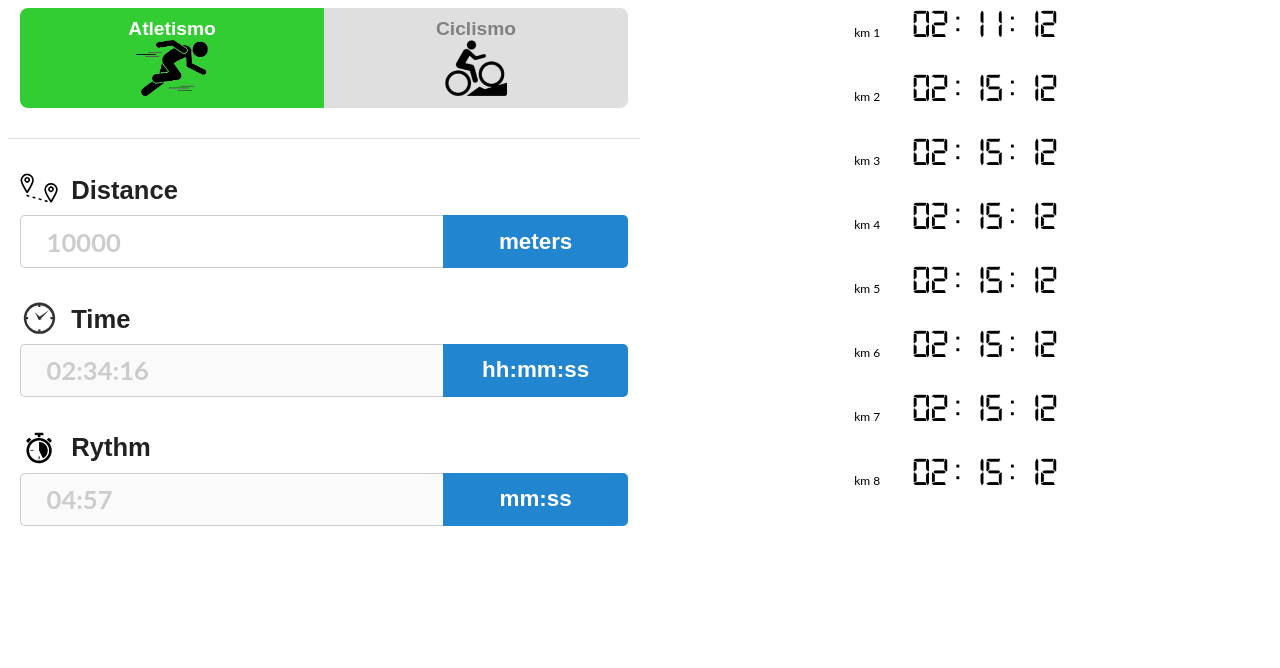
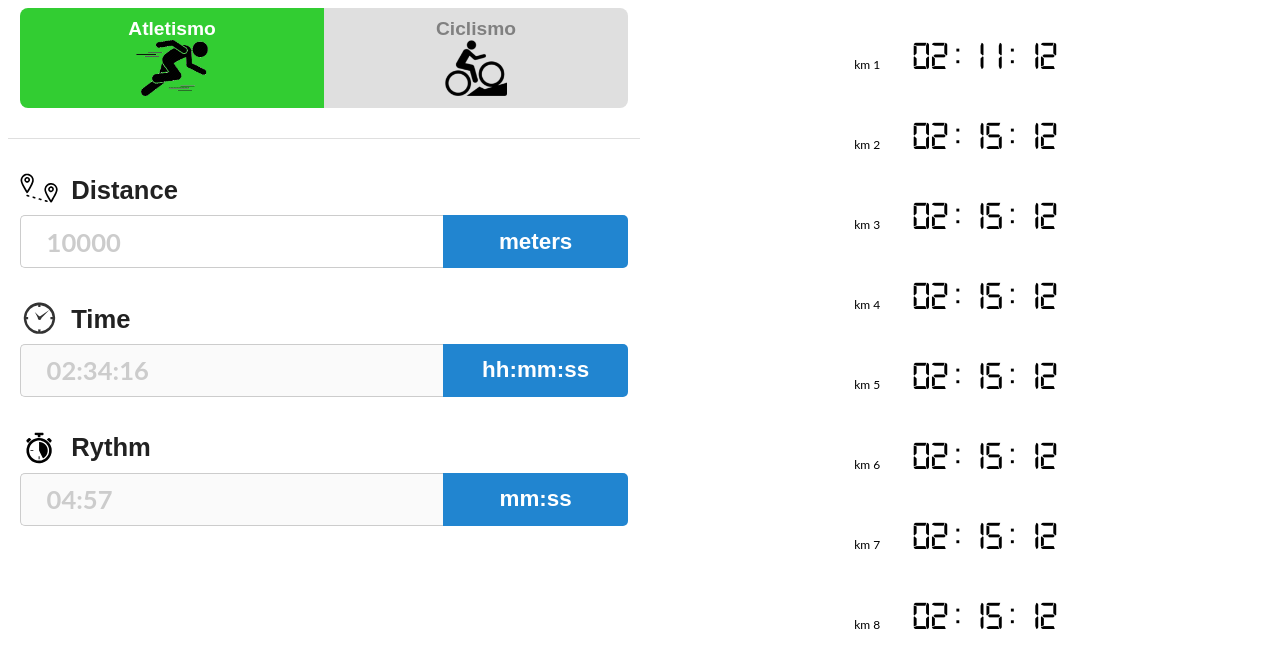
Before and after one commit to jorgesc/PaceCalculator, a React (Create React App) app: page / in a window 1280 px wide. Shown: the top 668 px of the page. Built offline with nearby package versions, Linux system fonts and the light colour scheme.

Commit message:
Cleaned LapTimesDisplay

```diff
--- /dev/null
+++ b/src/components/LapTimesDisplay/Digit.tsx
@@ -0,0 +1,41 @@
+import React, {useState, useEffect} from "react";
+import styled from "styled-components";
+
+interface IDigitProps {
+  value: string;
+  animationTime?: number;
+}
+
+const randInt = (max: number): number => {
+  return Math.floor(Math.random() * max);
+};
+
+const StyledDiv = styled.div`
+  font-family: Digital;
+`;
+
+const Digit = ({value, animationTime}: IDigitProps) => {
+  const initialState: string[] = [];
+  const [valuesToShow, setValuesToShow] = useState(initialState);
+
+  const genRandomArray = (aTime: number) => {
+    const len = aTime * 2 + randInt(5);
+    return Array.from({length: len}, () => randInt(10).toString());
+  };
+
+  useEffect(() => {
+    const arr = animationTime ? genRandomArray(animationTime) : new Array();
+    setValuesToShow([...arr, value]);
+  }, [value]);
+
+  useEffect(() => {
+    if (valuesToShow.length <= 1) return;
+    setTimeout(() => {
+      setValuesToShow(valuesToShow.slice(1));
+    }, 100 + randInt(50));
+  });
+
+  return <StyledDiv>{valuesToShow[0]}</StyledDiv>;
+};
+
+export default Digit;
--- a/src/components/LapTimesDisplay/LapTimesDisplay.tsx
+++ b/src/components/LapTimesDisplay/LapTimesDisplay.tsx
@@ -13,26 +13,51 @@ interface ILapTimesContainerProps {
   times?: ILapTimesArray;
 }
 
-const StyledLapTimesContainer = styled.div`
+interface IStyledLapTimesContainerProps {
+  empty: boolean;
+}
+
+const StyledLapTimesContainer = styled.div<IStyledLapTimesContainerProps>`
   width: 100%;
   height: 100%;
   display: flex;
   flex-direction: column;
   align-items: center;
+  color: ${props => (props.empty ? "lightgray" : "black")};
+  margin-top: 32px;
+  transition: color 0.5s linear;
 `;
 
-const LapTimesContainer = ({times}: ILapTimesContainerProps) => {
-  const generateContent = () => {
-    return times
-      ? times.map((t, i) => (
-          <LapTimesTime key={i} label={t.label} time={t.time} index={i + 1} />
-        ))
-      : [...new Array(10)].map((v, i) => (
-          <LapTimesTime key={i} label={`km ${i + 1}`} />
-        ));
+const LapTimesContainer = ({
+  times,
+}: ILapTimesContainerProps): React.ReactElement => {
+  const generateEmptyContent = () => {
+    return [...new Array(10)].map((v, i) => (
+      <LapTimesTime key={i} label={`km ${i + 1}`} />
+    ));
   };
 
-  return <StyledLapTimesContainer>{generateContent()}</StyledLapTimesContainer>;
+  const generateRealContent = () => {
+    if (!times) throw new Error("times has to be defined!");
+    return times.map((t, i) => (
+      <LapTimesTime
+        key={i}
+        label={t.label}
+        time={t.time}
+        animationTime={i + 1}
+      />
+    ));
+  };
+
+  const generateContent = () => {
+    return times ? generateRealContent() : generateEmptyContent();
+  };
+
+  return (
+    <StyledLapTimesContainer empty={!times}>
+      {generateContent()}
+    </StyledLapTimesContainer>
+  );
 };
 
 export default LapTimesContainer;
--- a/src/components/LapTimesDisplay/LapTimesTime.tsx
+++ b/src/components/LapTimesDisplay/LapTimesTime.tsx
@@ -1,10 +1,12 @@
 import React, {useState, useEffect} from "react";
 import styled from "styled-components";
+
+import Digit from "./Digit";
 
 interface ILapTimesTimeProps {
   label?: string;
   time?: string;
-  index?: number;
+  animationTime?: number;
 }
 
 const StyledLapTimesTime = styled.div`
@@ -13,7 +15,7 @@ const StyledLapTimesTime = styled.div`
   justify-content: center;
   width: 100%;
   align-items: baseline;
-  margin-bottom: 32px;
+  margin-bottom: 48px;
 `;
 
 const StyledLabel = styled.div`
@@ -30,44 +32,20 @@ const StyledTime = styled.div`
   flex-direction: row;
 `;
 
-const StyledDiv = styled.div`
-  font-family: Digital;
-`;
-
-const randInt = (max: number): number => {
-  return Math.floor(Math.random() * max);
-};
-
-export const Digit = ({value, delay}: {value: string; delay?: number}) => {
-  const initialState: string[] = [];
-  const [valuesToShow, setValuesToShow] = useState(initialState);
-
-  useEffect(() => {
-    const arrLength = delay ? delay * 2 + randInt(5) : 0;
-    const newArr = Array.from({length: arrLength}, () =>
-      randInt(10).toString(),
-    );
-    newArr.push(value);
-    setValuesToShow(newArr);
-  }, [value]);
-
-  useEffect(() => {
-    if (valuesToShow.length <= 1) return;
-    setTimeout(() => {
-      setValuesToShow(valuesToShow.slice(1));
-    }, 100 + randInt(50));
-  });
-
-  return <StyledDiv>{valuesToShow[0]}</StyledDiv>;
-};
-
-const LapTimesTime = ({label, time, index}: ILapTimesTimeProps) => {
+const LapTimesTime = ({
+  label,
+  time,
+  animationTime,
+}: ILapTimesTimeProps): React.ReactElement => {
   const generateTime = () => {
     if (!time) return "--:--:--";
-    return time.split("").map((curr, i) => {
-      if (curr === ":") return <StyledDiv key={i}>:</StyledDiv>;
-      return <Digit value={curr} delay={index} key={i} />;
-    });
+    return Array.from(time).map((curr, i) => (
+      <Digit
+        value={curr}
+        animationTime={curr === ":" ? 0 : animationTime}
+        key={i}
+      />
+    ));
   };
 
   return (
--- a/src/components/LapTimesDisplayWrapper.tsx
+++ b/src/components/LapTimesDisplayWrapper.tsx
@@ -1,7 +1,7 @@
 import React from "react";
 import LapTimesDisplay from "./LapTimesDisplay/LapTimesDisplay";
 
-const LapTimesDisplayWrapper = () => {
+const LapTimesDisplayWrapper = (): React.ReactElement => {
   return (
     <LapTimesDisplay
       times={[
```
Also changed, not shown: 1 other file (tests, documents, lock files or other folders).
